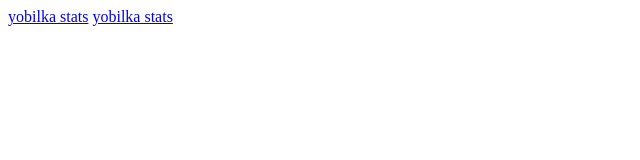
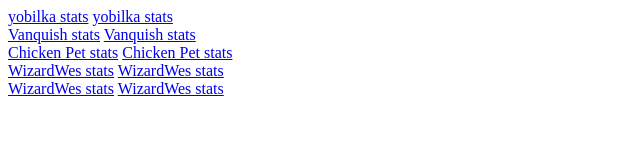
Before and after one commit to neverpmhere/stats-links, a plain HTML site: page index.html in a window 1280 px wide. Shown: the whole page, without its empty margins (0-640 px from the left). Drawn offline with Linux system fonts and the light colour scheme.

Commit message:
Update index.html

```diff
--- a/index.html
+++ b/index.html
@@ -1,2 +1,20 @@
+<div>
 <a href="https://pixels-data.herokuapp.com/v1/player_by_eth?cryptoWalletAddress=0xe200C03E83b664b086818b2a56540115238476b5" class="button">yobilka stats</a>
 <a href="https://pixels-data.herokuapp.com/v1/tastemakerz/points?eth=0xe200C03E83b664b086818b2a56540115238476b5" class="button">yobilka stats</a>
+</div>
+<div>
+<a href="https://pixels-data.herokuapp.com/v1/player_by_eth?cryptoWalletAddress=0xe4d7811fc629c6630826fa3164fc838aa36bcc4a" class="button">Vanquish stats</a>
+<a href="https://pixels-data.herokuapp.com/v1/tastemakerz/points?eth=0xe4d7811fc629c6630826fa3164fc838aa36bcc4a" class="button">Vanquish stats</a>
+<div>
+<div>
+<a href="https://pixels-data.herokuapp.com/v1/player_by_eth?cryptoWalletAddress=0xd820c4373ceacef7cb0c60f12e9b4b3d59c1d034" class="button">Chicken Pet stats</a>
+<a href="https://pixels-data.herokuapp.com/v1/tastemakerz/points?eth=0xd820c4373ceacef7cb0c60f12e9b4b3d59c1d034" class="button">Chicken Pet stats</a>
+</div>
+<div>
+<a href="https://pixels-data.herokuapp.com/v1/player_by_eth?cryptoWalletAddress=0x0e46e507f7afec2d0e8605b44a1b7f3f8d8524e5" class="button">WizardWes stats</a>
+<a href="https://pixels-data.herokuapp.com/v1/tastemakerz/points?eth=0x0e46e507f7afec2d0e8605b44a1b7f3f8d8524e5" class="button">WizardWes stats</a>
+</div>
+<div>
+<a href="https://pixels-data.herokuapp.com/v1/player_by_eth?cryptoWalletAddress=0x0e46e507f7afec2d0e8605b44a1b7f3f8d8524e5" class="button">WizardWes stats</a>
+<a href="https://pixels-data.herokuapp.com/v1/tastemakerz/points?eth=0x0e46e507f7afec2d0e8605b44a1b7f3f8d8524e5" class="button">WizardWes stats</a>
+</div>
```
